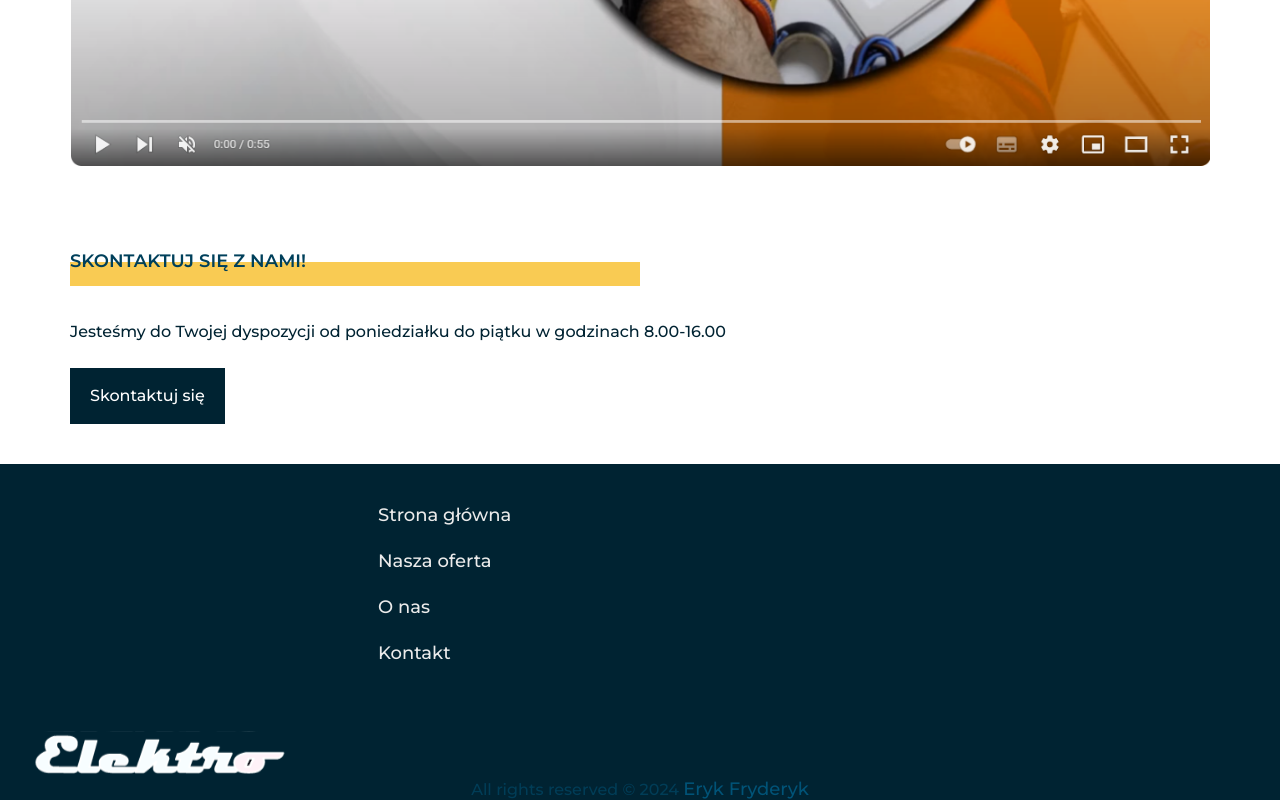
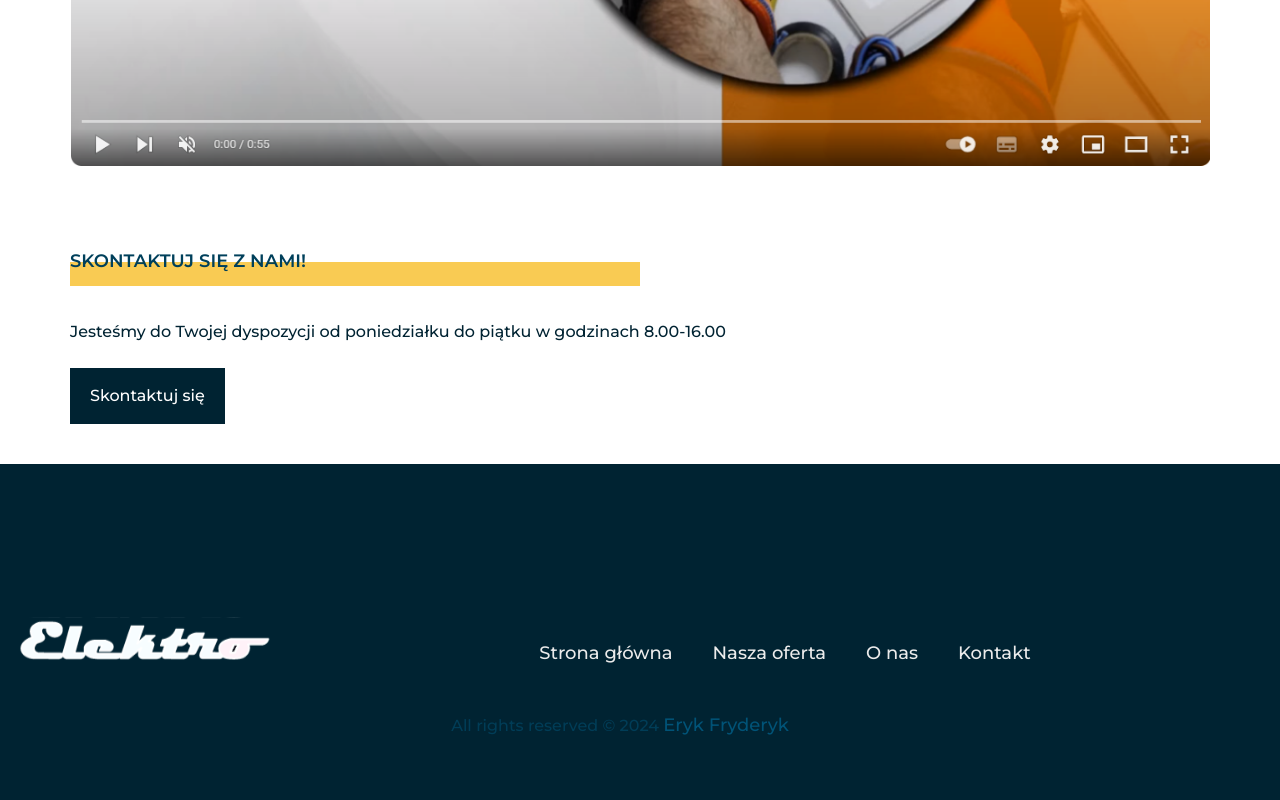
Before and after one commit to ErykFryderyk/elektro, a Vue app: page /about in a window 1280 px wide. Shown: the part 5399-6199 px from the top of the page. After the commit the page ends 6135 px from the top, so only its background shows below. Built offline with nearby package versions, Linux system fonts and the light colour scheme.

Commit message:
changed style for media

```diff
--- a/src/components/FooterElektro.vue
+++ b/src/components/FooterElektro.vue
@@ -19,36 +19,57 @@ const menuItems = ref([
           :key="index"
           :to="item.path"
         >
-          <li class="mobile_nav__item">
+          <span class="mobile_nav__item">
             {{ item.string }}
-          </li>
+          </span>
         </router-link>
       </ul>
     </nav>
     <div class="logo">
-      <LogoElectro />
+      <LogoElectro class="footer-logo" />
     </div>
   </div>
   <div class="discription">
     <!-- eslint-disable-next-line -->
-    <p>All rights reserved © 2024 <a href="https://github.com/ErykFryderyk">Eryk Fryderyk</a></p>
+    <p>
+      All rights reserved © 2024
+      <a href="https://github.com/ErykFryderyk">Eryk Fryderyk</a>
+    </p>
   </div>
 </template>
 <style lang="scss" scoped>
 .footer {
+  padding-top: 40px;
   background-color: #002332;
-  display: flex;
-  flex-direction: column;
+  padding: 0 20px;
 
-  @media (min-width:922px) {
+  @media (min-width: 768px) {
+    position: relative;
+    min-height: 200px;
     display: grid;
-    grid-template-columns: .25fr .75fr;
+    grid-template-columns: 0.25fr 0.75fr;
+    grid-template-rows: 1fr;
+
   }
 }
 
 .mobile-nav {
-  padding: 40px 0 40px 33px;
-  grid-column: 2/3;
+  @media (min-width: 768px) {
+    width: 100%;
+    grid-column: 2;
+    grid-row: 1;
+    position: absolute;
+    bottom: 0;
+  }
+  &__items {
+    display: flex;
+    flex-direction: column;
+
+    @media (min-width: 768px) {
+      flex-direction: row;
+      justify-content: center;
+    }
+  }
 }
 a {
   display: flex;
@@ -60,17 +81,37 @@ a {
   font-weight: 500;
   line-height: normal;
   width: 160px;
+  margin-bottom: 24px;
 
-  .mobile_nav__item {
-    margin-bottom: 24px;
+  @media (min-width: 768px) {
+    margin-bottom: 0;
+    width: auto;
+    margin-right: 2.5rem;
   }
 }
 .logo {
   display: flex;
   justify-content: center;
-  grid-column: 1/2;
+
+  @media (min-width: 768px) {
+    position: absolute;
+    bottom: 0;
+    justify-self: start;
+    grid-column: 1;
+    grid-row: 1;
+  }
+
+  .footer-logo {
+    transform: scale(2.5);
+
+    @media (min-width: 768px) {
+      transform: none;
+    }
+  }
 }
+
 .discription {
+  padding-top: 50px;
   text-align: center;
   background: #002332;
   p {
```
